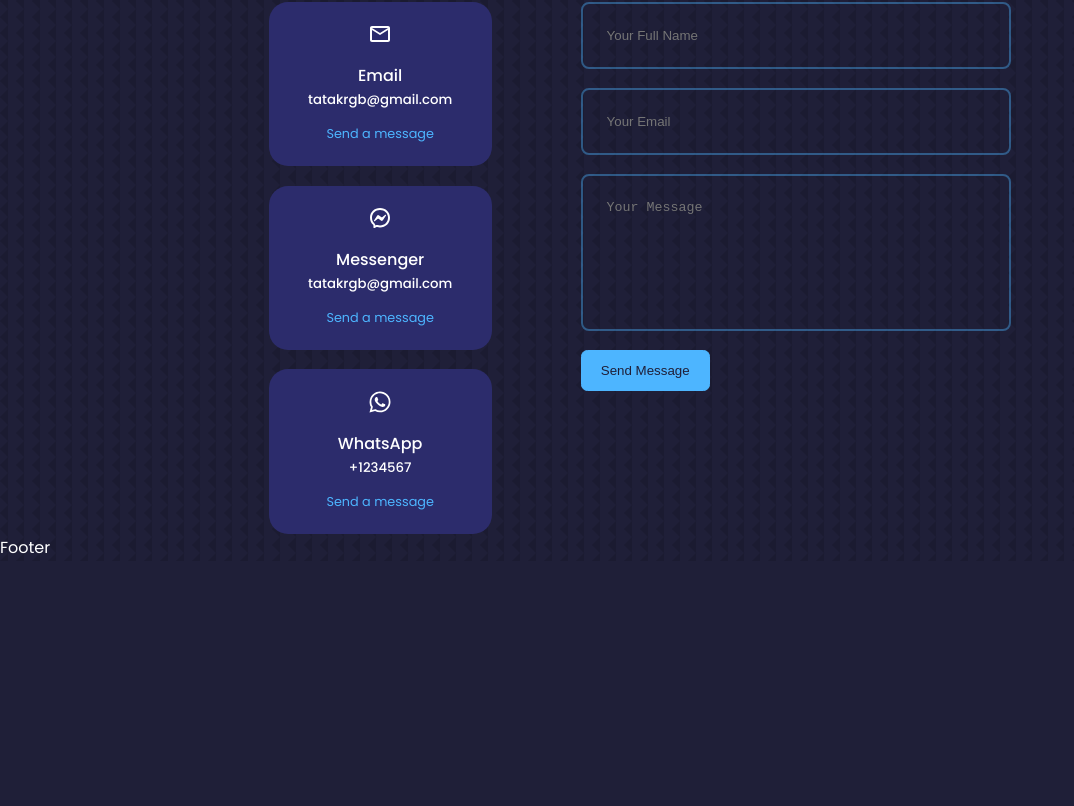
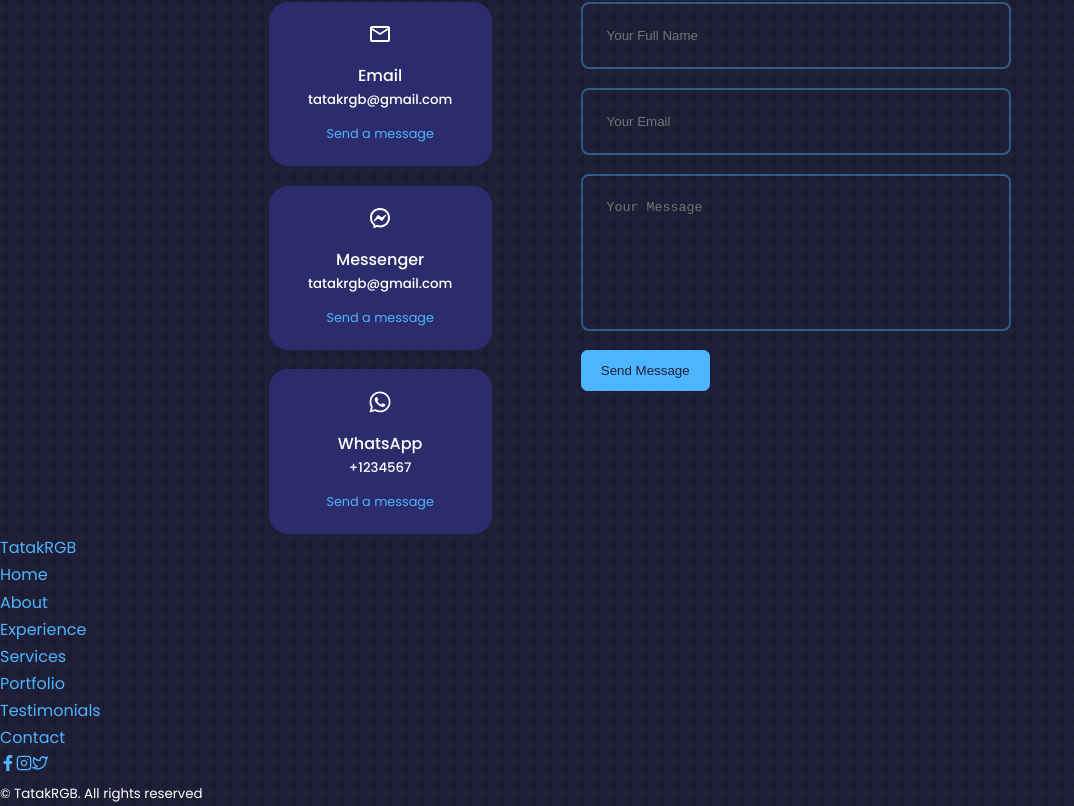
Before and after one commit to hackwebdev/react-personal-portfolio-website, a React (Create React App) app: page / in a window 1280 px wide. Shown: the part 5191-5997 px from the top of the page, without its empty margins (0-1074 px from the left). Before the commit the page ends 5752 px from the top, so only its background shows below. Built offline with nearby package versions, Linux system fonts and the light colour scheme.

Commit message:
footer component jsx

```diff
--- a/src/components/footer/Footer.jsx
+++ b/src/components/footer/Footer.jsx
@@ -1,8 +1,54 @@
 import React from 'react'
 import './footer.css'
+import { FaFacebookF } from 'react-icons/fa'
+import { FiInstagram } from 'react-icons/fi'
+import { FiTwitter } from 'react-icons/fi'
 
 const Footer = () => {
-  return <div>Footer</div>
+  return (
+    <footer>
+      <a href='#' className='footer__logo'>
+        TatakRGB
+      </a>
+      <ul className='permalinks'>
+        <li>
+          <a href='#'>Home</a>
+        </li>
+        <li>
+          <a href='#about'>About</a>
+        </li>
+        <li>
+          <a href='#experience'>Experience</a>
+        </li>
+        <li>
+          <a href='#services'>Services</a>
+        </li>
+        <li>
+          <a href='#portfolio'>Portfolio</a>
+        </li>
+        <li>
+          <a href='#testimonials'>Testimonials</a>
+        </li>
+        <li>
+          <a href='#contact'>Contact</a>
+        </li>
+      </ul>
+      <div className='footer__socials'>
+        <a href='https://facebook.com'>
+          <FaFacebookF />
+        </a>
+        <a href='https://instagram.com'>
+          <FiInstagram />
+        </a>
+        <a href='https://twitter.com'>
+          <FiTwitter />
+        </a>
+      </div>
+      <div className='footer__copyright'>
+        <small>&copy; TatakRGB. All rights reserved</small>
+      </div>
+    </footer>
+  )
 }
 
 export default Footer
```
